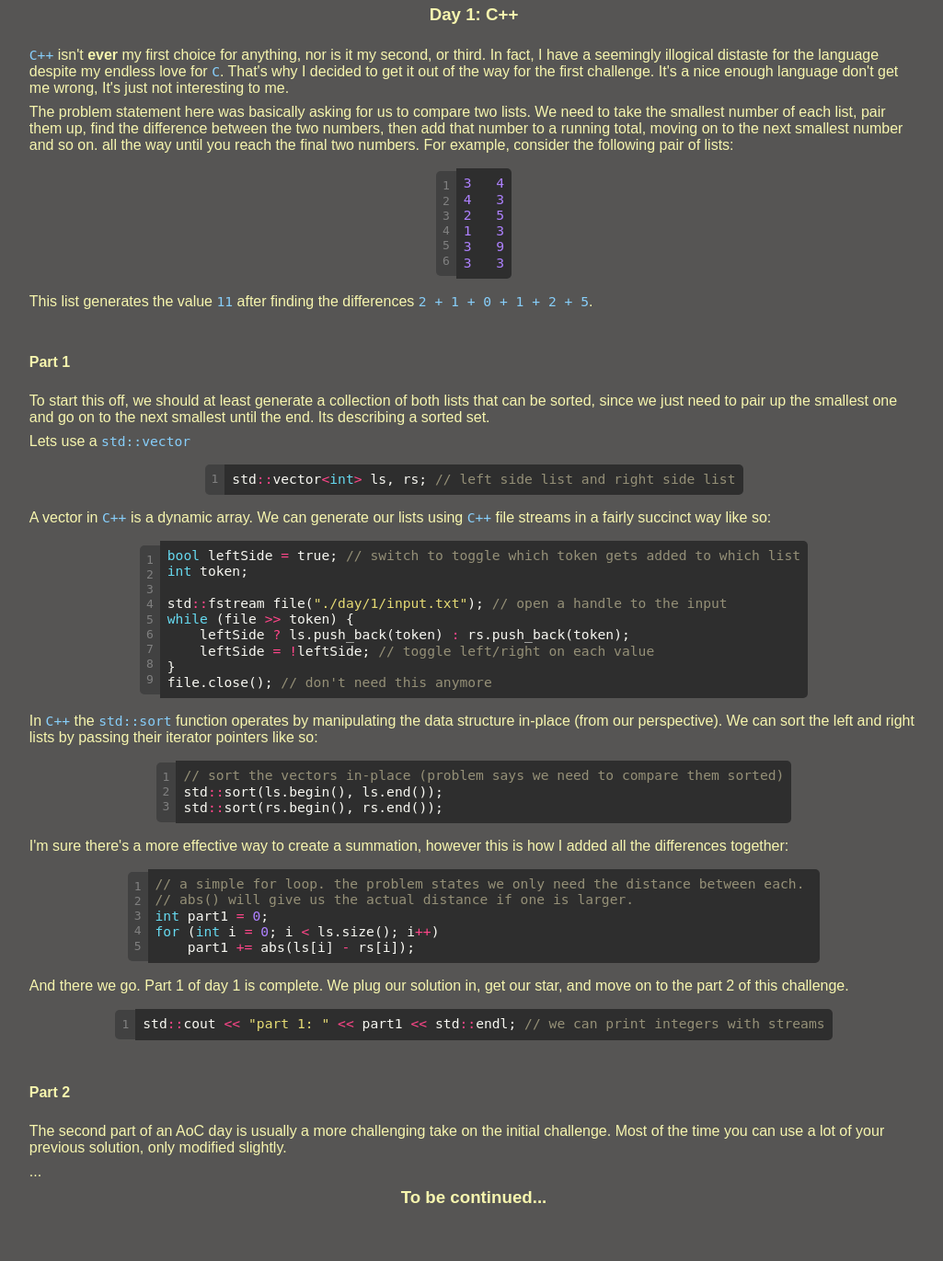
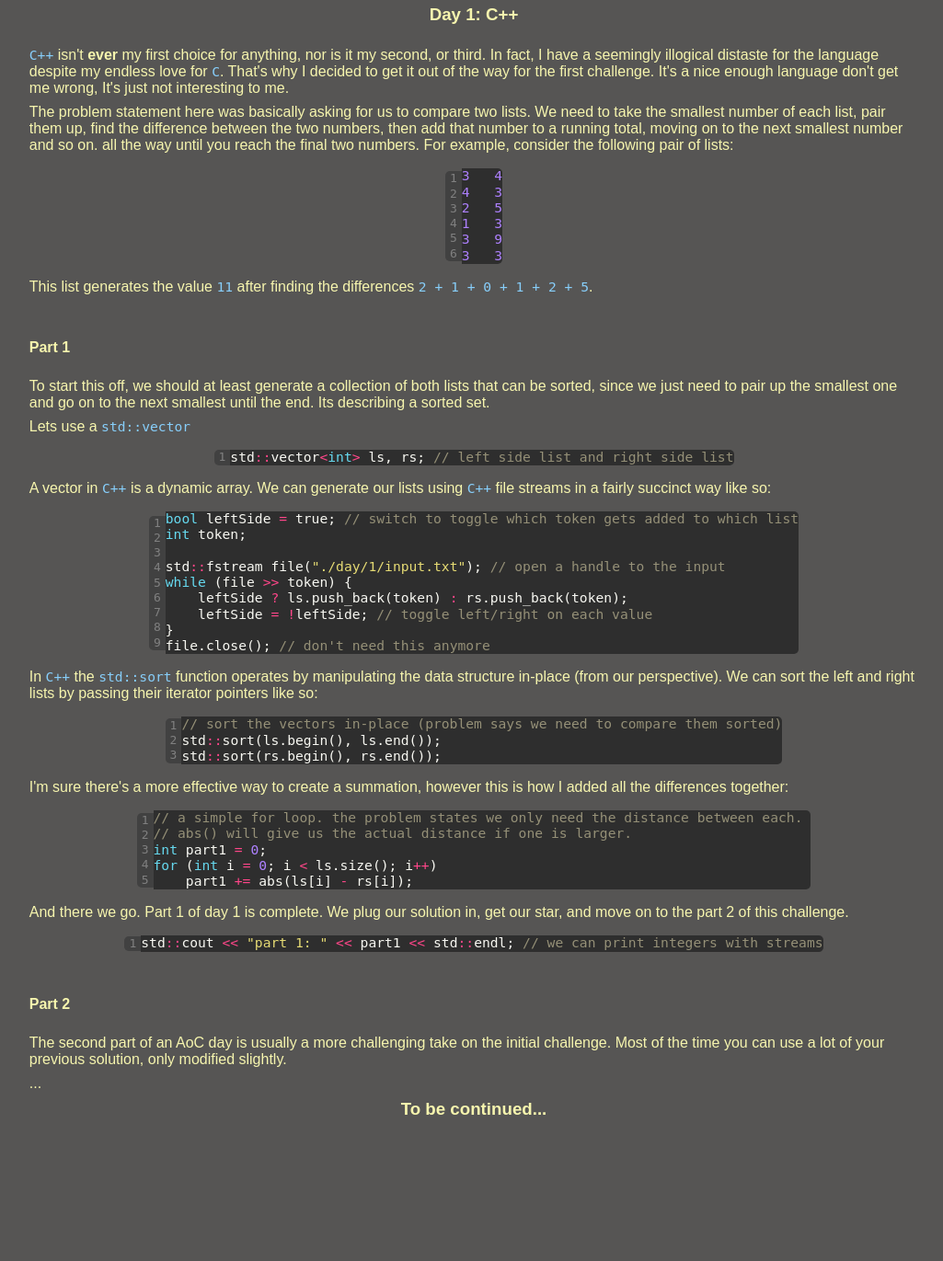
Before and after one commit to Barkerprooks/coredumped.info, a Flask app: page /blog/241218 in a window 1280 px wide. Shown: the part 379-1750 px from the top of the page at 92% size, without its empty margins (125-1150 px from the left). After the commit the page ends 1591 px from the top, so only its background shows below. Run offline with Flask 3, Linux system fonts and the light colour scheme.

Commit message:
i hare safari

```diff
--- a/static/css/post.css
+++ b/static/css/post.css
@@ -29,17 +29,13 @@
 }
 
 #post .linenos pre {
-    line-height: 125%;
     background: #414141;
-    padding: 8px 2px;
     color: grey;
     border-radius: 5px 0 0 5px;
-    overflow-x: scroll;
 }
 
 #post .code pre {
     background: #2e2e2e;
-    padding: 8px;
     border-radius: 0 5px 5px 0;
     overflow-x: scroll;
 }
```
